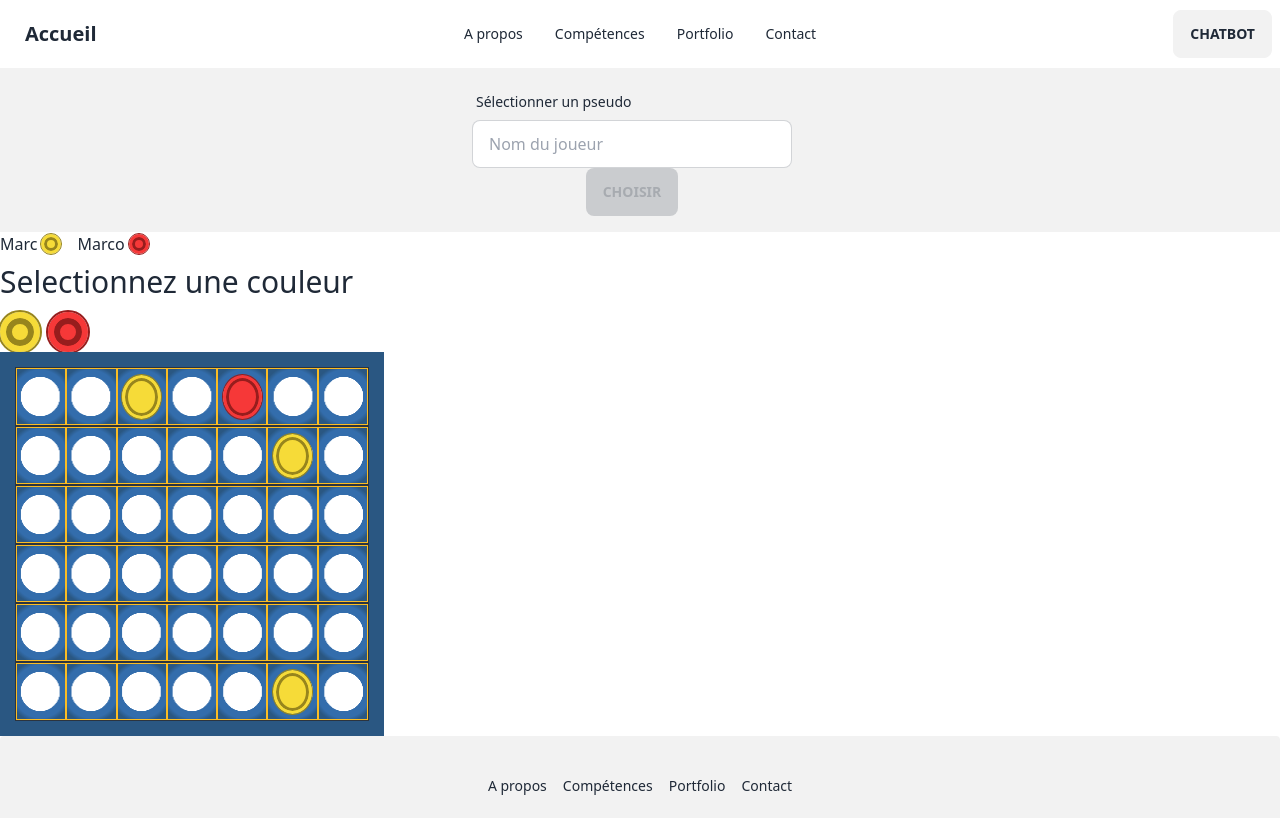
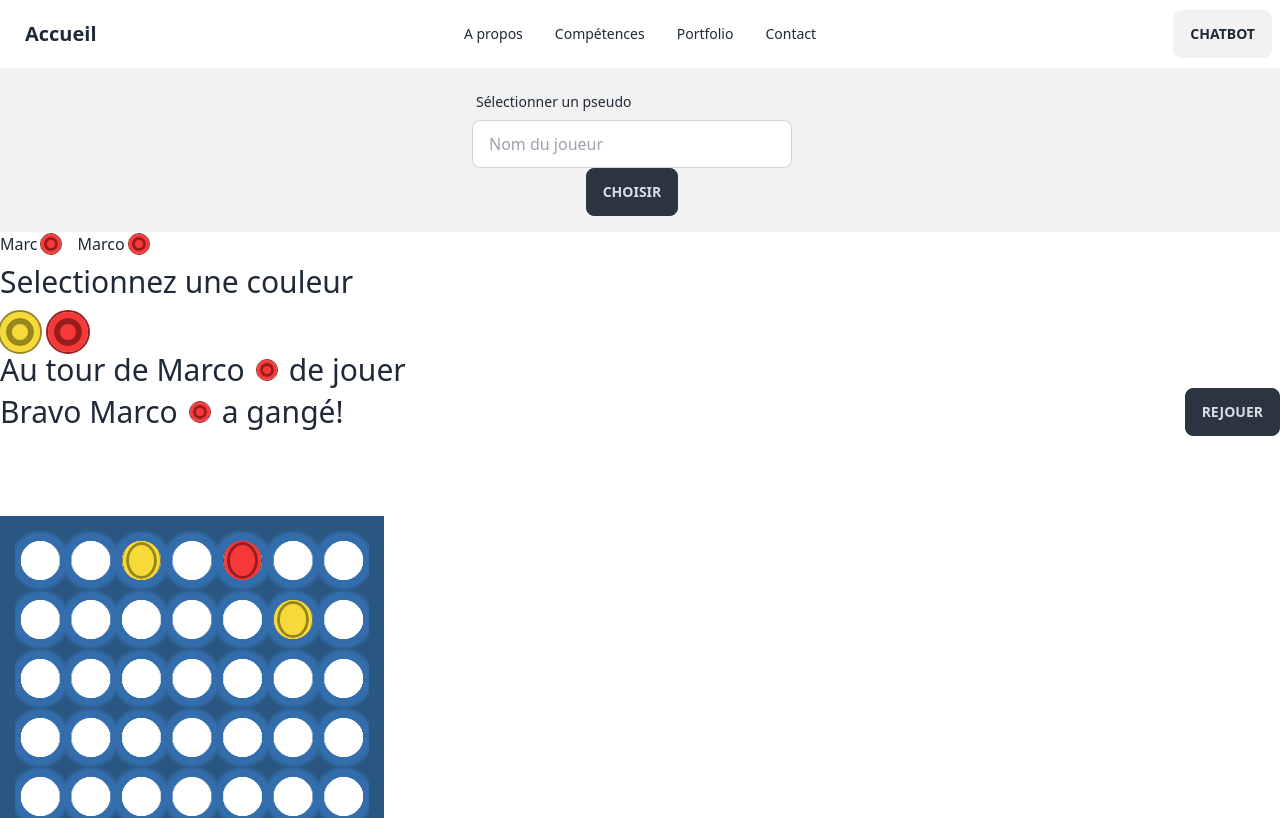
Before and after one commit to fredy-ID/brief-simplon-puissance-4-2023, a Nuxt app in the folder frontend/: page / in a window 1280 px wide. Shown: the top 818 px of the page. Built offline with nearby package versions, Linux system fonts and the light colour scheme.

Commit message:
Interface utilisateur complet

```diff
--- a/frontend/components/Grid.vue
+++ b/frontend/components/Grid.vue
@@ -1,22 +1,35 @@
 <template>
     <div>
-      <div class="relative board h-96 w-96">
-        <div class="absolute z-0 c-grid flex h-full w-full"></div>
+      <div class="relative board h-96 w-96 my-20">
+        <div class="absolute c-grid flex h-full w-full"></div>
         <div class="h-full w-full flex flex-col c-cells">
-            <div v-for="(col, rowIndex) in grid" :key="rowIndex" class="flex flew-row grow border border2 border-neutral">
-                <div v-for="(cell, colIndex) in col" :key="colIndex" class="cell grow border border2 border-warning h-full w-full flex items-center justify-center relative">
-                    <div :class="discColor(cell)" :style="{'--row': colIndex}">
+            <div v-for="(col, rowIndex) in grid" :key="rowIndex" class="flex flew-row grow">
+                <div v-for="(cell, colIndex) in col" :key="colIndex" class="cell grow h-full w-full flex items-center justify-center relative">
+                    <div :class="discColor(cell)" :style="{'--row': rowIndex}">
                     </div>
                 </div>
             </div>
         </div>
-
+        <div v-if="color && color!='E'" class="columns absolute flex items-end">
+            <button class="flex justify-center column w-full m-0 p-0" v-for="(col, index) in gridDolumns" :key="index" @click="onDrop(index)">
+                <div :class="discColor(color)">
+                </div>
+            </button>
+        </div>
       </div>
     </div>
   </template>
   &
 <script setup lang="ts">
     import { ref, Ref } from 'vue';
+
+    const props = defineProps({
+        color: {
+            type: String,
+            required: false,
+        },
+    });
+
 
     const grid: Ref<string[][]> = ref([
         ["E", "E", "Y", "E", "fe", "E", "E"],
@@ -27,10 +40,19 @@
         ["E", "E", "E", "E", "E", "Y", "E"]
     ]);
 
+    const grid2: Ref<string[][]> = ref([
+        ["E", "E", "Y"],
+        ["E", "Y", "E"],
+        ["E", "E", "E"]
+    ]);
+
+    const gridDolumns: Ref<number[]> = ref(new Array(grid.value[0].length).fill(1));
     const columns: Ref<number> = ref(grid.value[0].length);
     const rows: Ref<number> = ref(grid.value.length);
-    // const row: Ref<number> = ref();
 
+    function onDrop(colIndex: number) {
+        console.log(colIndex)
+    }
     function discColor(color: string) {
         if(color == 'E') {
             return `disc`;
@@ -41,24 +63,28 @@
 </script>
 
 <style scoped>
+* {
+    box-sizing: border-box;
+}
+
 .c-grid, .c-cells {
     border: 15px solid #2a5782;
 }
 
 .c-cells .disc {
-    width: 80% !important;
-    height: 80% !important;
-
-    animation: Drop 2s infinite;
-}
+    width: 74% !important;
+    height: 74% !important;
+    animation: Drop calc(.20s * var(--row)) both;
+  }
 .c-grid {
     display: grid;
     grid-template-columns: repeat(v-bind('columns'), 1fr);
     grid-template-rows: repeat(v-bind('rows'), 1fr);
     aspect-ratio: v-bind('columns') / v-bind('rows');
-    align-items: center;
+    align-content: center;
     justify-content: center;
-
+    place-items: center;
+    place-content: center;
     background-color: #336dac;
     background: radial-gradient(
         circle,
@@ -68,14 +94,19 @@
         #336dac 68.01%,
         #2a5782 80%
     );
-
     background-size: calc(100% / v-bind('columns')) calc(100% / v-bind('rows'));
     z-index: -1;
-
 }
 
 .cell{
     content: "ddd";
+}
+
+.disc {
+    width: 20px;
+    height: 20px;
+    border-radius: 100%;
+    z-index: -2;
 }
 
 .disc-yellow{
@@ -84,9 +115,6 @@
     border: solid 3px #f6db38;
     outline: solid 1px #97851d;
     position: absolute;
-    width: 20px;
-    height: 20px;
-    border-radius: 100%;
 }
 
 .disc-red{
@@ -95,12 +123,8 @@
     border: solid 3px #f63838;
     outline: solid 1px #971d1d;
     position: absolute;
-    width: 20px;
-    height: 20px;
-    border-radius: 100%;
+
 }
-
-
 
 .selector .disc {
     margin: 10px;
@@ -109,8 +133,32 @@
 
 @keyframes Drop {
     from {
-        transform: translateY(calc(-125% * var('--row')));
+        transform: translateY(calc(-125% * var(--row)));
     }
 }
 
+.columns {
+    inset: 0;
+    border: 15px solid #00000000;
+}
+
+.columns .disc {
+    width: 40px !important;
+    aspect-ratio: 1 / 1;
+    height: auto !important;
+    animation: Drop calc(.20s * var(--row)) both;
+    opacity: 0;
+    transition: .3s;
+    transform: translateY(-20px);
+}
+
+.column {
+    height: calc(100% + 100% / v-bind('rows'));
+}
+
+.column:hover .disc{
+    opacity: 1;
+    transform: translateY(6px);
+}
+
 </style>
--- a/frontend/components/NameSelector.vue
+++ b/frontend/components/NameSelector.vue
@@ -14,7 +14,7 @@
           </label>
           <form @submit="selectName">
             <input v-model="playerName" type="text" placeholder="Nom du joueur" id="playerName" name="name" class="input input-bordered w-full max-w-xs" required/>
-            <button :disabled="active_btn ? false : true" block type="submit" class="btn btn-neutral">Choisir</button>
+            <button type="submit" class="btn btn-neutral">Choisir</button>
           </form>
         </div>
         <div>
@@ -31,7 +31,6 @@ import { ref, Ref } from 'vue';
 
 const error: Ref<string | undefined> = ref();
 const playerName: Ref<string | undefined> = ref();
-const active_btn: Ref<boolean> = ref(false);
 
 async function selectName(e: Event): Promise<void> {
     e.preventDefault();
--- /dev/null
+++ b/frontend/components/PlayScreen.vue
@@ -0,0 +1,55 @@
+<template>
+    <div>
+        <h3 v-if="color && name" class="text-3xl flex items-center gap-3">Au tour de {{ name }} <div :class="discColor(color)"></div> de jouer</h3>
+    </div>
+</template>
+
+<script setup lang="ts">
+
+    const props = defineProps({
+        color: {
+            type: String,
+            required: false,
+        },
+        name: {
+            type: String,
+            required: false,
+        }
+    });
+
+    function discColor(color: string) {
+        if(color == 'E') {
+            return `disc`;
+        }
+        return `disc disc-${color == "Y" ? "yellow" : "red"}`;
+    }
+</script>
+
+<style scoped>
+.disc {
+    width: 20px;
+    height: 20px;
+    border-radius: 100%;
+    z-index: -2;
+}
+
+.disc-yellow{
+    background-color: #f6db38;
+    box-shadow: inset 0 0 0 3px #97851d;
+    border: solid 3px #f6db38;
+    outline: solid 1px #97851d;
+    width: 20px;
+    height: 20px;
+    border-radius: 100%;
+}
+
+.disc-red{
+    background-color: #f63838;
+    box-shadow: inset 0 0 0 3px #971d1d;
+    border: solid 3px #f63838;
+    outline: solid 1px #971d1d;
+    width: 20px;
+    height: 20px;
+    border-radius: 100%;
+}
+</style>
--- /dev/null
+++ b/frontend/components/VictoryScreen.vue
@@ -0,0 +1,56 @@
+<template>
+    <div class="flex justify-between ">
+        <h3 v-if="color && name" class="text-3xl flex items-center gap-3">Bravo {{ name }} <div :class="discColor(color)"></div> a gangé!</h3>
+        <button class="btn btn-neutral">Rejouer</button>
+    </div>
+</template>
+
+<script setup lang="ts">
+
+    const props = defineProps({
+        color: {
+            type: String,
+            required: false,
+        },
+        name: {
+            type: String,
+            required: false,
+        }
+    });
+
+    function discColor(color: string) {
+        if(color == 'E') {
+            return `disc`;
+        }
+        return `disc disc-${color == "Y" ? "yellow" : "red"}`;
+    }
+</script>
+
+<style scoped>
+.disc {
+    width: 20px;
+    height: 20px;
+    border-radius: 100%;
+    z-index: -2;
+}
+
+.disc-yellow{
+    background-color: #f6db38;
+    box-shadow: inset 0 0 0 3px #97851d;
+    border: solid 3px #f6db38;
+    outline: solid 1px #97851d;
+    width: 20px;
+    height: 20px;
+    border-radius: 100%;
+}
+
+.disc-red{
+    background-color: #f63838;
+    box-shadow: inset 0 0 0 3px #971d1d;
+    border: solid 3px #f63838;
+    outline: solid 1px #971d1d;
+    width: 20px;
+    height: 20px;
+    border-radius: 100%;
+}
+</style>
--- a/frontend/pages/index.vue
+++ b/frontend/pages/index.vue
@@ -2,7 +2,9 @@
     <div>
         <NameSelector />
         <ColorSelector :playersList="players" />
-        <Grid />
+        <PlayScreen :color="playerColor" :name="playerName" />
+        <VictoryScreen :color="playerColor" :name="playerName" />
+        <Grid :color="playerColor" />
     </div>
 </template>
 
@@ -19,16 +21,19 @@ type PlayersList = Players[];
 
 const players: Ref<PlayersList> = ref([]);
 
+players.value = [
+    {id: 1, name:'Marc', color: 'Y'},
+    {id: 2, name:'Marco', color: 'R'}
+]
+
+const playerColor: Ref<string | undefined> = ref(players.value[1].color);
+const playerName: Ref<string | undefined> = ref(players.value[1].name);
+
 // function updatePlayersList(selectedNames: string[]) {
 //     // Suppose you have a function to fetch player colors based on selected names
 //     // For example, a function called fetchPlayerColors(selectedNames: string[]): Player[]
 //     players.value = fetchPlayerColors(selectedNames);
 // }
-
-players.value = [
-    {id: 1, name:'Marc', color: 'yellow'},
-    {id: 2, name:'Marco', color: 'red'}
-]
 
 
 function fetchPlayerColors(selectedNames: string[]): Players[] {
```
